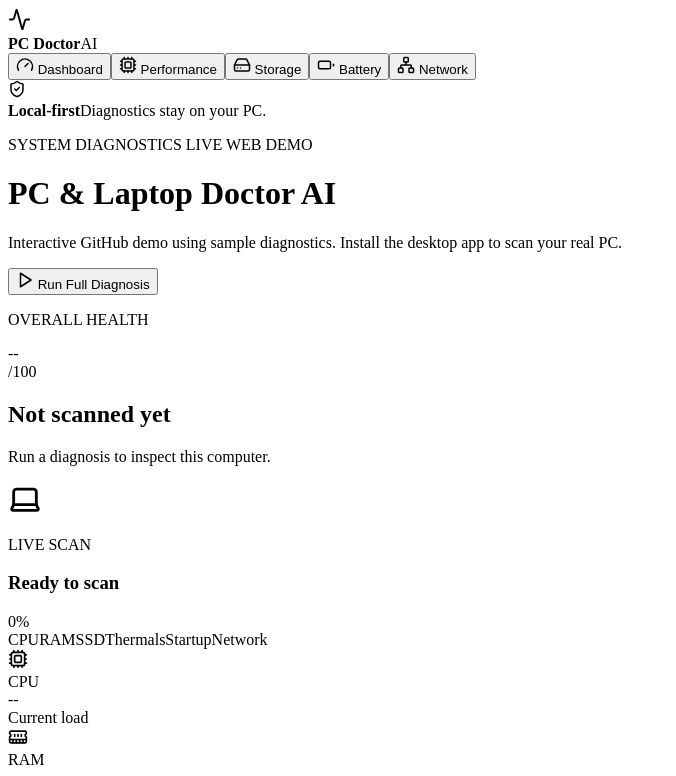
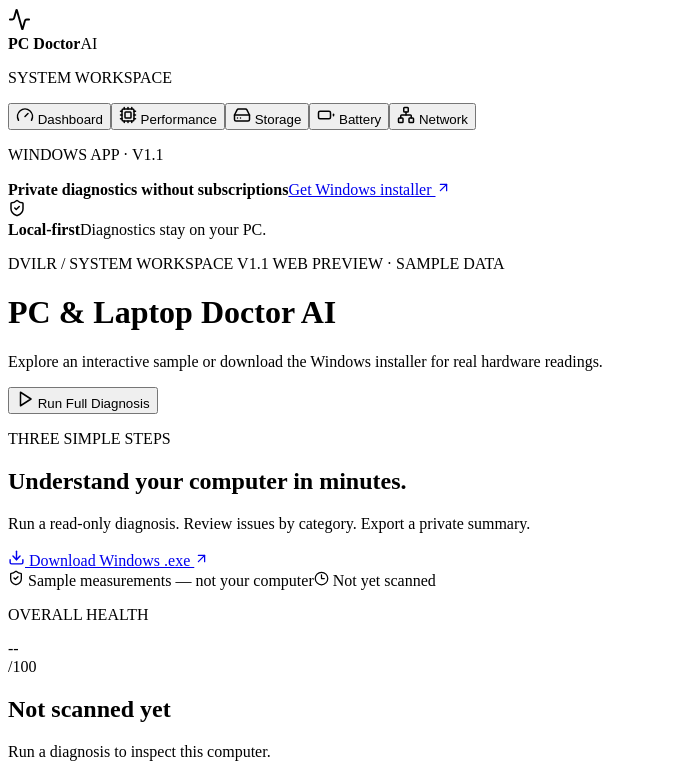
Before and after one commit to dvilrgamerz/PC-Laptop-Doctor-AI, a React (Vite) app: page / in a window 1280 px wide. Shown: the top 776 px of the page, without its empty margins (0-676 px from the left). Built offline with nearby package versions, Linux system fonts and the light colour scheme; the HTML template or start-up script is replaced by a standard one.

Commit message:
ui: add working navigation, guided start and Windows download call to action

```diff
--- a/src/App.jsx
+++ b/src/App.jsx
@@ -1,8 +1,9 @@
 import React, { useMemo, useState } from 'react'
+import DiagnosticView from './DiagnosticView.jsx'
 import { buildSummaryReport, compareScans } from './report.mjs'
 import {
   Activity, Battery, Cpu, Gauge, HardDrive, Laptop, MemoryStick,
-  Network, Play, RefreshCw, ShieldCheck, Thermometer, TriangleAlert, Zap, Download
+  Network, Play, RefreshCw, ShieldCheck, Thermometer, TriangleAlert, Zap, Download, ArrowUpRight, Clock3
 } from 'lucide-react'
 
 const gb = (bytes) => bytes ? (bytes / 1024 / 1024 / 1024).toFixed(1) : '0.0'
@@ -138,7 +139,17 @@ function MetricCard({ icon: Icon, label, value, sub, warning }) {
   )
 }
 
+const NAV_ITEMS = [
+  { id: 'dashboard', label: 'Dashboard', Icon: Gauge },
+  { id: 'performance', label: 'Performance', Icon: Cpu },
+  { id: 'storage', label: 'Storage', Icon: HardDrive },
+  { id: 'battery', label: 'Battery', Icon: Battery },
+  { id: 'network', label: 'Network', Icon: Network },
+]
+const INSTALL_URL = 'https://github.com/dvilrgamerz/PC-Laptop-Doctor-AI/releases/latest'
+
 export default function App() {
+  const [activeTab, setActiveTab] = useState('dashboard')
   const [data, setData] = useState(null)
   const [previousData, setPreviousData] = useState(null)
   const [scanning, setScanning] = useState(false)
@@ -199,7 +210,6 @@ export default function App() {
       } else {
         result = await window.doctor.runDiagnostics()
       }
-
     } catch (error) {
       result = { ok: false, error: error?.message || 'Diagnosis failed' }
     } finally {
@@ -228,19 +238,33 @@ export default function App() {
     <div className="app-shell">
       <aside className="sidebar">
         <div className="brand"><div className="brand-mark"><Activity size={23}/></div><div><strong>PC Doctor</strong><span>AI</span></div></div>
-        <nav>
-          <button className="nav-active"><Gauge size={18}/> Dashboard</button>
-          <button><Cpu size={18}/> Performance</button>
-          <button><HardDrive size={18}/> Storage</button>
-          <button><Battery size={18}/> Battery</button>
-          <button><Network size={18}/> Network</button>
+        <p className="sidebar-section-label">SYSTEM WORKSPACE</p>
+        <nav aria-label="Diagnostic categories">
+          {NAV_ITEMS.map(({id,label,Icon}) => (
+            <button type="button" key={id} onClick={() => setActiveTab(id)}
+              aria-current={activeTab === id ? 'page' : undefined}
+              className={activeTab === id ? 'nav-active' : ''}>
+              <Icon size={18}/> {label}
+            </button>
+          ))}
         </nav>
+        <div className="sidebar-install">
+          <p className="eyebrow">WINDOWS APP · V1.1</p>
+          <strong>Private diagnostics without subscriptions</strong>
+          <a href={INSTALL_URL} target="_blank" rel="noopener noreferrer">
+            Get Windows installer <ArrowUpRight size={15}/>
+          </a>
+        </div>
         <div className="privacy"><ShieldCheck size={18}/><div><strong>Local-first</strong><span>Diagnostics stay on your PC.</span></div></div>
       </aside>
 
       <main>
         <header>
-          <div><p className="eyebrow">SYSTEM DIAGNOSTICS {isDemoMode && <span className="demo-badge">LIVE WEB DEMO</span>}</p><h1>PC & Laptop Doctor AI</h1><p>{isDemoMode ? 'Interactive GitHub demo using sample diagnostics. Install the desktop app to scan your real PC.' : 'Find what is slowing down your Windows computer and understand what to fix first.'}</p></div>
+          <div>
+            <p className="eyebrow">DVILR / SYSTEM WORKSPACE <span className="version-pill">V1.1</span> {isDemoMode && <span className="demo-badge">WEB PREVIEW · SAMPLE DATA</span>}</p>
+            <h1>{activeTab === 'dashboard' ? 'PC & Laptop Doctor AI' : NAV_ITEMS.find(item => item.id === activeTab)?.label + ' diagnostics'}</h1>
+            <p>{isDemoMode ? 'Explore an interactive sample or download the Windows installer for real hardware readings.' : 'Understand the current state of your computer. Read-only, local-first, and under your control.'}</p>
+          </div>
           <div className="header-actions">
             {data && <button className="export-btn" onClick={downloadReport} disabled={scanning} title="Export a local summary without IP addresses or startup app names"><Download size={17}/> Export summary</button>}
             <button className="scan-btn" onClick={runScan} disabled={scanning}>{scanning ? <RefreshCw className="spin" size={18}/> : <Play size={18}/>} {scanning ? 'Scanning…' : data ? 'Scan Again' : 'Run Full Diagnosis'}</button>
@@ -249,6 +273,21 @@ export default function App() {
 
         {error && <div className="error-box"><TriangleAlert size={18}/>{error}</div>}
 
+        {!data && <section className="welcome-panel">
+          <div>
+            <p className="eyebrow">THREE SIMPLE STEPS</p>
+            <h2>Understand your computer in minutes.</h2>
+            <p>Run a read-only diagnosis. Review issues by category. Export a private summary.</p>
+          </div>
+          {isDemoMode && <a className="welcome-download" href={INSTALL_URL} target="_blank" rel="noopener noreferrer"><Download size={17}/> Download Windows .exe <ArrowUpRight size={15}/></a>}
+        </section>}
+
+        <div className="scan-notice">
+          <span><ShieldCheck size={16}/> {isDemoMode ? 'Sample measurements — not your computer' : 'Local diagnostics — no automatic system changes'}</span>
+          <span><Clock3 size={15}/> {data?.timestamp ? 'Snapshot: ' + new Date(data.timestamp).toLocaleString() : 'Not yet scanned'}</span>
+        </div>
+
+        {activeTab === 'dashboard' ? <>
         <section className="hero-grid">
           <div className="health-card">
             <div>
@@ -317,7 +356,9 @@ export default function App() {
           </div>
         </section>
 
-        <footer>PC Doctor AI • Scan comparison and privacy-conscious reports • {isDemoMode ? 'Web demo with sample data' : 'Windows-first • Read-only diagnostics'}</footer>
+        </> : <DiagnosticView tab={activeTab} data={data} analysis={analysis} demo={isDemoMode}/>}
+
+        <footer>PC Doctor AI V1.1 · Rule-based guidance · {isDemoMode ? 'Sample data, not real hardware' : 'Read-only Windows diagnostics'} · <a href={INSTALL_URL} target="_blank" rel="noopener noreferrer">Windows downloads</a></footer>
       </main>
     </div>
   )
```
Lines whose indentation alone changed are shown as unchanged.
